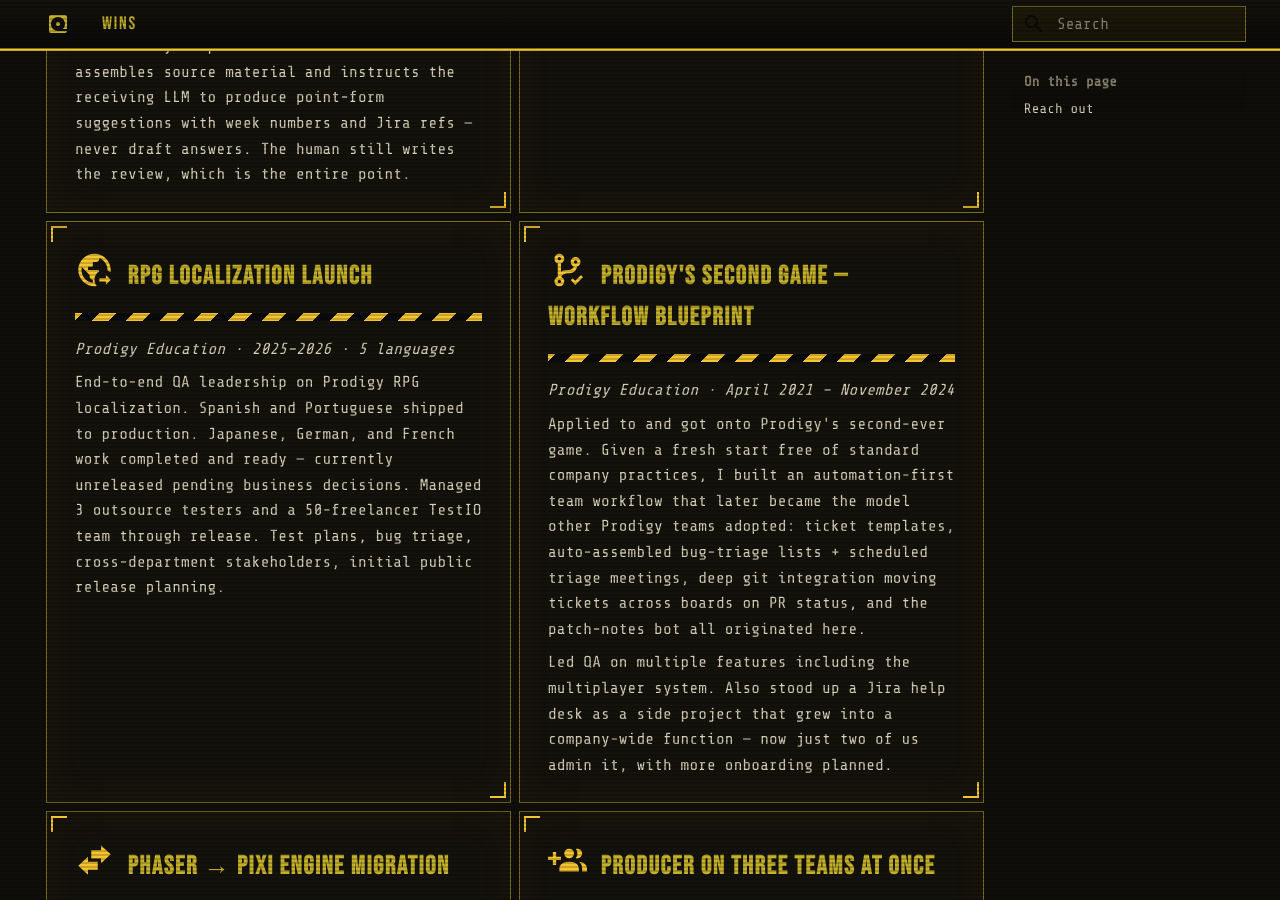
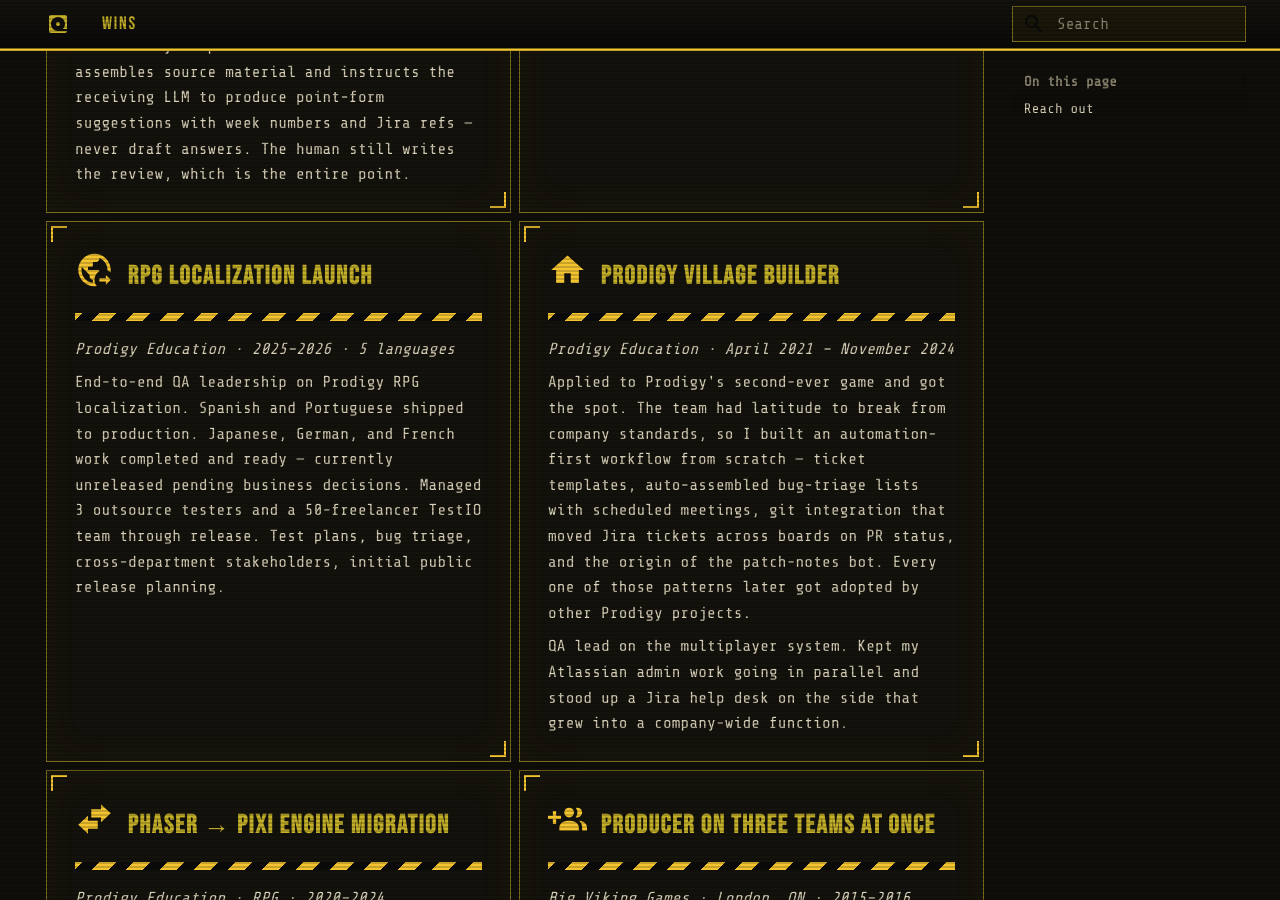
Before and after one commit to Godimas101/portfolio, an MkDocs documentation site: the page built from docs/wins.md, in a window 1280 px wide and 900 px high, scrolled down 695 px. Built offline with MkDocs 1.6.1 and Material for MkDocs 9.7.7, drawn with Linux system fonts in a browser that asks for light colours.

Commit message:
docs: rename Prodigy game 2 card to "Prodigy village builder" + tighter copy
Title now names the game directly. Icon swapped to material-home (single
house) per Chris's ask. Description rewritten to summarize the highlights
Chris flagged rather than mirror the LinkedIn blurb — automation-first
workflow, ticket templates, auto-triage lists + scheduled meetings, git
integration on PR status, patch-notes bot origin, multiplayer QA lead,
Jira help desk that became a company-wide function.

Co-Authored-By: Claude Opus 4.7 <noreply@anthropic.com>

```diff
--- a/docs/wins.md
+++ b/docs/wins.md
@@ -35,15 +35,15 @@ hide:
 
     End-to-end QA leadership on Prodigy RPG localization. Spanish and Portuguese shipped to production. Japanese, German, and French work completed and ready — currently unreleased pending business decisions. Managed 3 outsource testers and a 50-freelancer TestIO team through release. Test plans, bug triage, cross-department stakeholders, initial public release planning.
 
--   :material-source-branch-check:{ .lg .middle } **Prodigy's second game — workflow blueprint**
+-   :material-home:{ .lg .middle } **Prodigy village builder**
 
     ---
 
     *Prodigy Education · April 2021 – November 2024*
 
-    Applied to and got onto Prodigy's second-ever game. Given a fresh start free of standard company practices, I built an automation-first team workflow that later became the model other Prodigy teams adopted: ticket templates, auto-assembled bug-triage lists + scheduled triage meetings, deep git integration moving tickets across boards on PR status, and the patch-notes bot all originated here.
+    Applied to Prodigy's second-ever game and got the spot. The team had latitude to break from company standards, so I built an automation-first workflow from scratch — ticket templates, auto-assembled bug-triage lists with scheduled meetings, git integration that moved Jira tickets across boards on PR status, and the origin of the patch-notes bot. Every one of those patterns later got adopted by other Prodigy projects.
 
-    Led QA on multiple features including the multiplayer system. Also stood up a Jira help desk as a side project that grew into a company-wide function — now just two of us admin it, with more onboarding planned.
+    QA lead on the multiplayer system. Kept my Atlassian admin work going in parallel and stood up a Jira help desk on the side that grew into a company-wide function.
 
 -   :material-swap-horizontal-bold:{ .lg .middle } **Phaser → Pixi engine migration**
 
```
